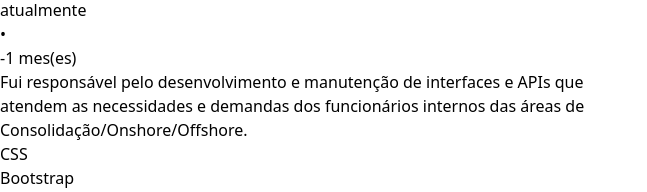
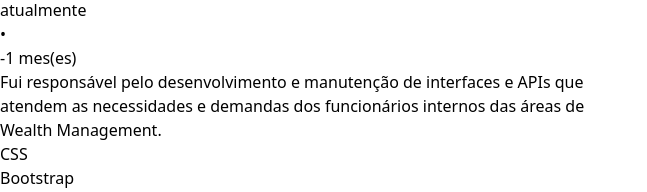
Before and after one commit to marco-carvalho/resume, a Vue app: page / in a window 1280 px wide. Shown: the part 266-458 px from the top of the page, without its empty margins (0-647 px from the left). Built offline with nearby package versions, Linux system fonts and the light colour scheme.

Commit message:
update job description

```diff
--- a/src/App.vue
+++ b/src/App.vue
@@ -62,7 +62,7 @@ export default {
           position: "Analista de Desenvolvimento Web",
           from: this.$moment("20190601"),
           to: null,
-          description: "Fui responsável pelo desenvolvimento e manutenção de interfaces e APIs que atendem as necessidades e demandas dos funcionários internos das áreas de Consolidação/Onshore/Offshore.",
+          description: "Fui responsável pelo desenvolvimento e manutenção de interfaces e APIs que atendem as necessidades e demandas dos funcionários internos das áreas de Wealth Management.",
           tecnologies: [
             {name: "CSS", subtecnologies: ["Bootstrap", "Tailwind"]},
             {name: "Javascript", subtecnologies: ["React"]},
@@ -79,7 +79,7 @@ export default {
           position: "Analista de Desenvolvimento Web",
           from: this.$moment("20190101"),
           to: this.$moment("20190601"),
-          description: "Fui responsável pelo desenvolvimento e manutenção de interfaces e APIs que atendem as necessidades e demandas dos funcionários internos e clientes externos das áreas de Asset Management, Wealth Management e Investment Banking.",
+          description: "Fui responsável pelo desenvolvimento e manutenção de interfaces e APIs que atendem as necessidades e demandas dos funcionários internos e clientes externos das áreas de Asset Management.",
           tecnologies: [
             {name: "HTML", subtecnologies: ["Pug"]},
             {name: "CSS", subtecnologies: ["Bootstrap"]},
```
